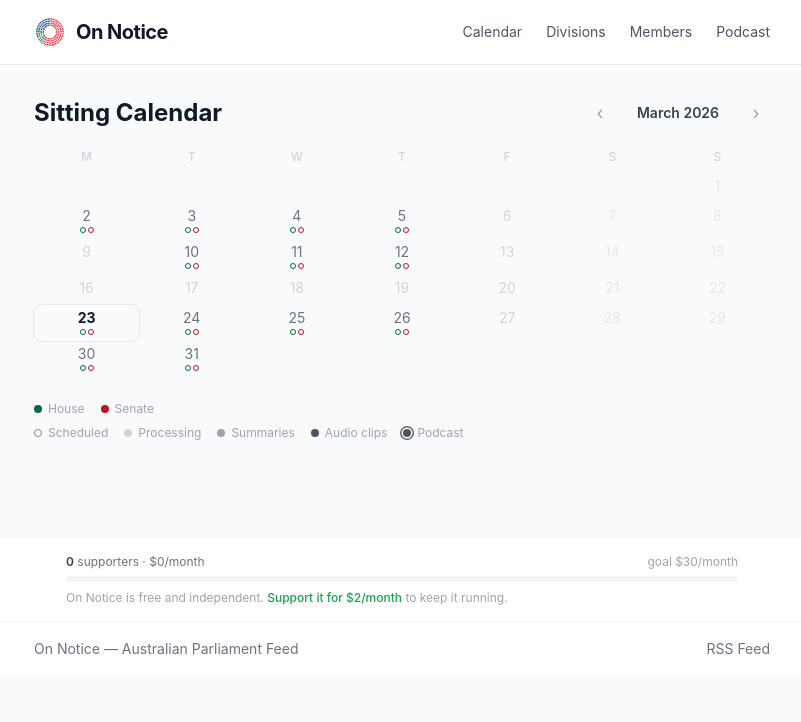
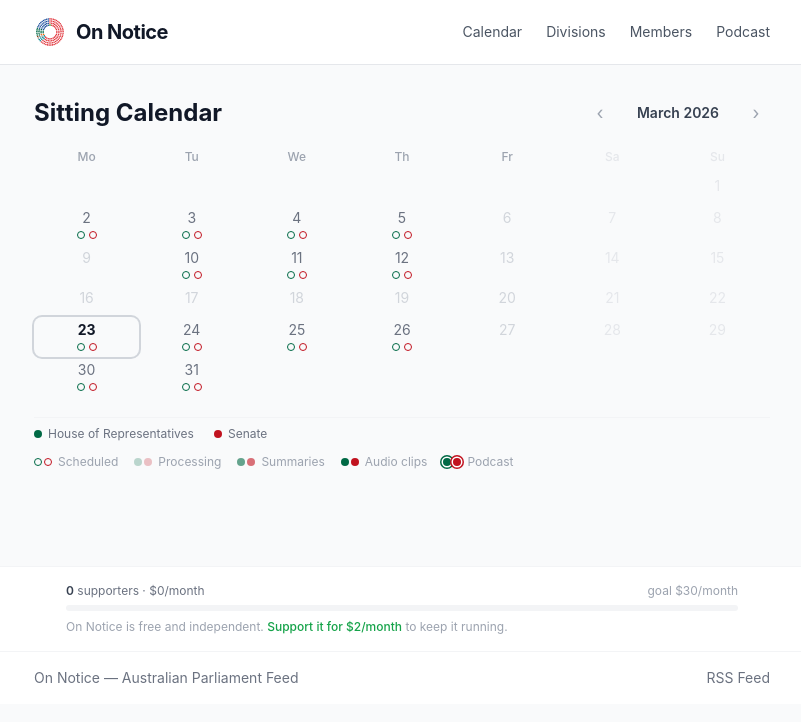
Before and after one commit to XWBarton/on-notice, a Next.js app in the folder apps/web/: page /calendar in a window 1280 px wide. Shown: the top 722 px of the page, without its empty margins (238-1039 px from the left). Built offline with nearby package versions, Linux system fonts and the light colour scheme; no server answers; the database is empty.

Commit message:
Improve calendar formatting + clarity; extend bill/question parsing in hansard-xml

```diff
--- a/apps/web/components/Calendar/CalendarView.tsx
+++ b/apps/web/components/Calendar/CalendarView.tsx
@@ -88,8 +88,8 @@ export function CalendarView({ dataMap, scheduledDates }: CalendarViewProps) {
 
       {/* Day headers */}
       <div className="grid grid-cols-7 text-center">
-        {["M", "T", "W", "T", "F", "S", "S"].map((d, i) => (
-          <div key={i} className="text-xs text-gray-300 font-medium pb-2">{d}</div>
+        {["Mo", "Tu", "We", "Th", "Fr", "Sa", "Su"].map((d, i) => (
+          <div key={i} className={`text-xs font-medium pb-2 ${i >= 5 ? "text-gray-200" : "text-gray-400"}`}>{d}</div>
         ))}
 
         {/* Padding */}
@@ -129,12 +129,12 @@ export function CalendarView({ dataMap, scheduledDates }: CalendarViewProps) {
               }`}>
                 {format(day, "d")}
               </span>
-              <div className="flex gap-0.5 mt-1 justify-center">
+              <div className="flex gap-1 mt-1.5 justify-center">
                 {horDotStyle && (
-                  <span className="w-1.5 h-1.5 rounded-full inline-block" style={horDotStyle} />
+                  <span className="w-2 h-2 rounded-full inline-block" style={horDotStyle} />
                 )}
                 {senDotStyle && (
-                  <span className="w-1.5 h-1.5 rounded-full inline-block" style={senDotStyle} />
+                  <span className="w-2 h-2 rounded-full inline-block" style={senDotStyle} />
                 )}
               </div>
             </div>
@@ -145,7 +145,7 @@ export function CalendarView({ dataMap, scheduledDates }: CalendarViewProps) {
               <a
                 key={dateStr}
                 href={`/${dateStr}`}
-                className={`rounded-lg hover:bg-gray-50 transition-colors ${todayDate ? "ring-1 ring-gray-200" : ""}`}
+                className={`rounded-lg hover:bg-gray-50 transition-colors ${todayDate ? "ring-2 ring-gray-300 bg-gray-50" : ""}`}
                 title={buildTitle(dateStr, horLevel, senLevel)}
               >
                 {inner}
@@ -154,7 +154,7 @@ export function CalendarView({ dataMap, scheduledDates }: CalendarViewProps) {
           }
 
           return (
-            <div key={dateStr} className={`rounded-lg ${todayDate ? "ring-1 ring-gray-200" : ""}`}>
+            <div key={dateStr} className={`rounded-lg ${todayDate ? "ring-2 ring-gray-300 bg-gray-50" : ""}`}>
               {inner}
             </div>
           );
@@ -162,34 +162,53 @@ export function CalendarView({ dataMap, scheduledDates }: CalendarViewProps) {
       </div>
 
       {/* Legend */}
-      <div className="space-y-2 pt-1">
-        <div className="flex gap-4 text-xs text-gray-400">
+      <div className="pt-2 border-t border-gray-100 space-y-3">
+        {/* Chambers */}
+        <div className="flex gap-5 text-xs text-gray-500">
           <span className="flex items-center gap-1.5">
-            <span className="w-2 h-2 rounded-full bg-[#006945] inline-block" /> House
+            <span className="w-2 h-2 rounded-full bg-[#006945] inline-block" />
+            House of Representatives
           </span>
           <span className="flex items-center gap-1.5">
-            <span className="w-2 h-2 rounded-full bg-[#C1121F] inline-block" /> Senate
+            <span className="w-2 h-2 rounded-full bg-[#C1121F] inline-block" />
+            Senate
           </span>
         </div>
-        <div className="flex flex-wrap gap-x-4 gap-y-1 text-xs text-gray-400">
+        {/* Status progression */}
+        <div className="flex flex-wrap gap-x-4 gap-y-1.5 text-xs text-gray-400">
           <span className="flex items-center gap-1.5">
-            <span className="w-2 h-2 rounded-full inline-block" style={{ border: "1.5px solid #888" }} />
+            <span className="flex gap-0.5">
+              <span className="w-2 h-2 rounded-full inline-block" style={{ border: "1.5px solid #006945" }} />
+              <span className="w-2 h-2 rounded-full inline-block" style={{ border: "1.5px solid #C1121F" }} />
+            </span>
             Scheduled
           </span>
           <span className="flex items-center gap-1.5">
-            <span className="w-2 h-2 rounded-full inline-block bg-gray-300" />
+            <span className="flex gap-0.5">
+              <span className="w-2 h-2 rounded-full inline-block" style={{ backgroundColor: "#00694540" }} />
+              <span className="w-2 h-2 rounded-full inline-block" style={{ backgroundColor: "#C1121F40" }} />
+            </span>
             Processing
           </span>
           <span className="flex items-center gap-1.5">
-            <span className="w-2 h-2 rounded-full inline-block bg-gray-400" />
+            <span className="flex gap-0.5">
+              <span className="w-2 h-2 rounded-full inline-block" style={{ backgroundColor: "#00694599" }} />
+              <span className="w-2 h-2 rounded-full inline-block" style={{ backgroundColor: "#C1121F99" }} />
+            </span>
             Summaries
           </span>
           <span className="flex items-center gap-1.5">
-            <span className="w-2 h-2 rounded-full inline-block bg-gray-600" />
+            <span className="flex gap-0.5">
+              <span className="w-2 h-2 rounded-full inline-block bg-[#006945]" />
+              <span className="w-2 h-2 rounded-full inline-block bg-[#C1121F]" />
+            </span>
             Audio clips
           </span>
           <span className="flex items-center gap-1.5">
-            <span className="w-2 h-2 rounded-full inline-block bg-gray-600" style={{ boxShadow: "0 0 0 1.5px white, 0 0 0 3px #666" }} />
+            <span className="flex gap-0.5">
+              <span className="w-2 h-2 rounded-full inline-block bg-[#006945]" style={{ boxShadow: "0 0 0 1.5px white, 0 0 0 3px #006945" }} />
+              <span className="w-2 h-2 rounded-full inline-block bg-[#C1121F]" style={{ boxShadow: "0 0 0 1.5px white, 0 0 0 3px #C1121F" }} />
+            </span>
             Podcast
           </span>
         </div>
```
Also changed, not shown: packages/pipeline/src/parsers/hansard-xml.ts (+22 -1 lines), 1 other file (tests, documents, lock files or other folders).
